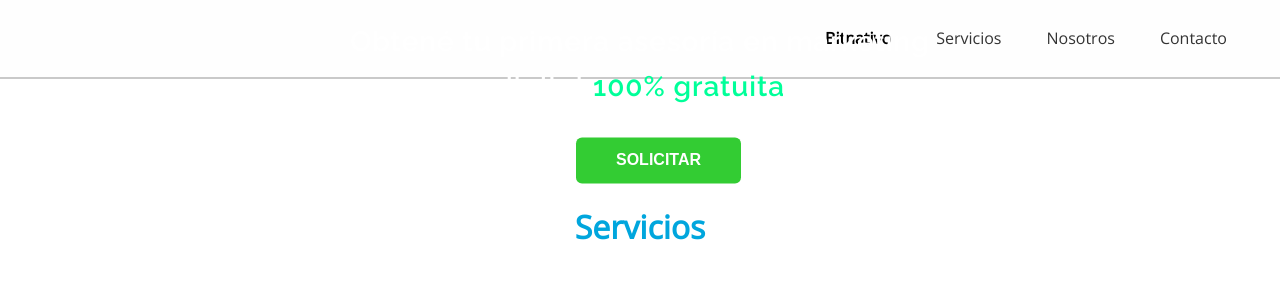
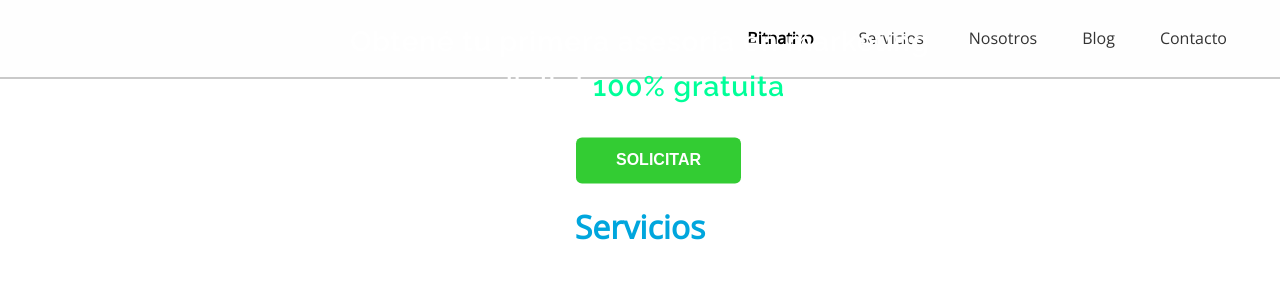
Before and after one commit to resourceldg/bitnatpro, a Django app: template templates/inicio.html in a window 1280 px wide. Shown: the top 300 px of the page. Run offline with Django 3.2, Linux system fonts and the light colour scheme; the template is opened without the code that fills it, so the values that code supplies are empty; some libraries are stand-ins or nearby versions.

Commit message:
Update inicio.html

```diff
--- a/templates/inicio.html
+++ b/templates/inicio.html
@@ -1233,7 +1233,8 @@ h1{margin:0;padding:0;font-weight:400;letter-spacing:.06rem}a,a:active,a:visited
                     <li><a class="page-scroll scroll logob" href="#inicio">Bitnativo</a></li> <!-- mm class="navbar-left-logo-->
                     <li><a class="page-scroll scroll" href="#servicios">Servicios</a></li>
                     <li><a class="page-scroll scroll" href="#nosotros">Nosotros</a></li>
-                    <li><a href="/contact/">Contacto</a></li>
+                    <li><a href="/blog/">Blog</a></li>
+		    <li><a href="/contact/">Contacto</a></li>
 <!--
                     <li><a href="/blog">Blog</a></li>
 -->
```
